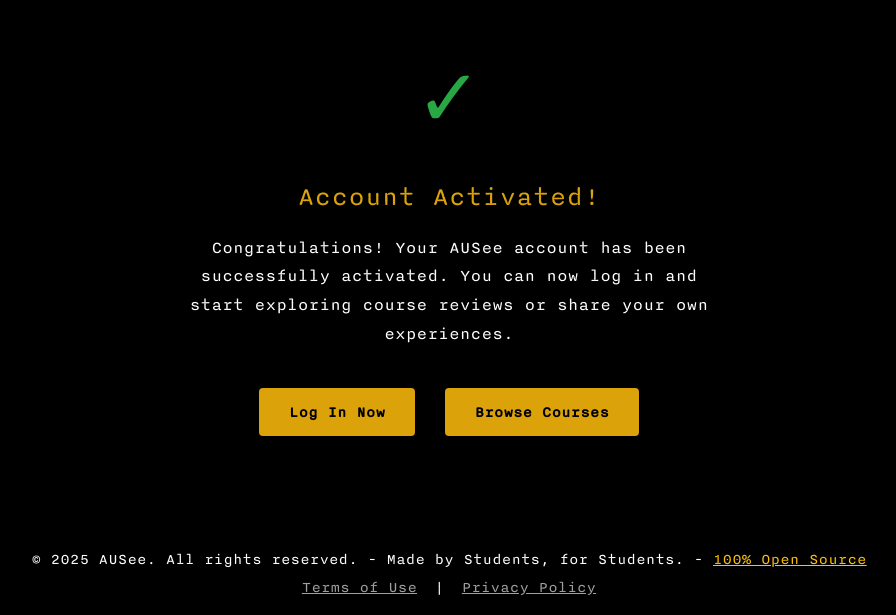
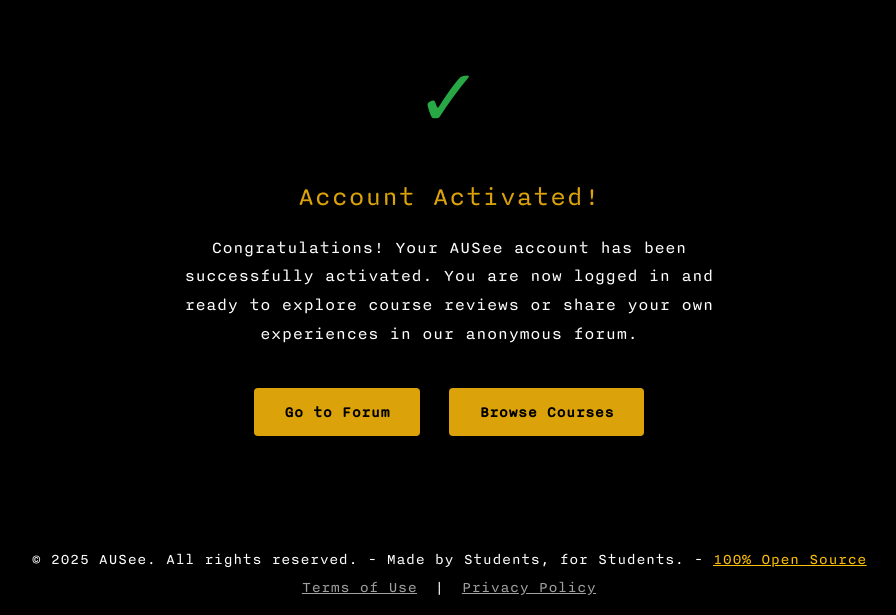
Before and after one commit to NatanAmado/AUSee, a Django app: template users/templates/users/activation_success.html in a window 1280 px wide. Shown: the part 185-800 px from the top of the page, without its empty margins (191-1087 px from the left). Run offline with Django 4.2, Linux system fonts and the light colour scheme; the template is opened without the code that fills it, so the values that code supplies are empty.

Commit message:
Update activation success template: modify success message to clarify user readiness for forum participation and change the primary action link from login to forum access.

```diff
--- a/users/templates/users/activation_success.html
+++ b/users/templates/users/activation_success.html
@@ -55,10 +55,10 @@
     <h1 class="activation-title">Account Activated!</h1>
     <p class="activation-message">
         Congratulations! Your AUSee account has been successfully activated.
-        You can now log in and start exploring course reviews or share your own experiences.
+        You are now logged in and ready to explore course reviews or share your own experiences in our anonymous forum.
     </p>
     <div>
-        <a href="{% url 'users:login' %}" class="action-button">Log In Now</a>
+        <a href="{% url 'forum:index' %}" class="action-button">Go to Forum</a>
         <a href="{% url 'reviews:course_list' %}" class="action-button">Browse Courses</a>
     </div>
 </div>
```
